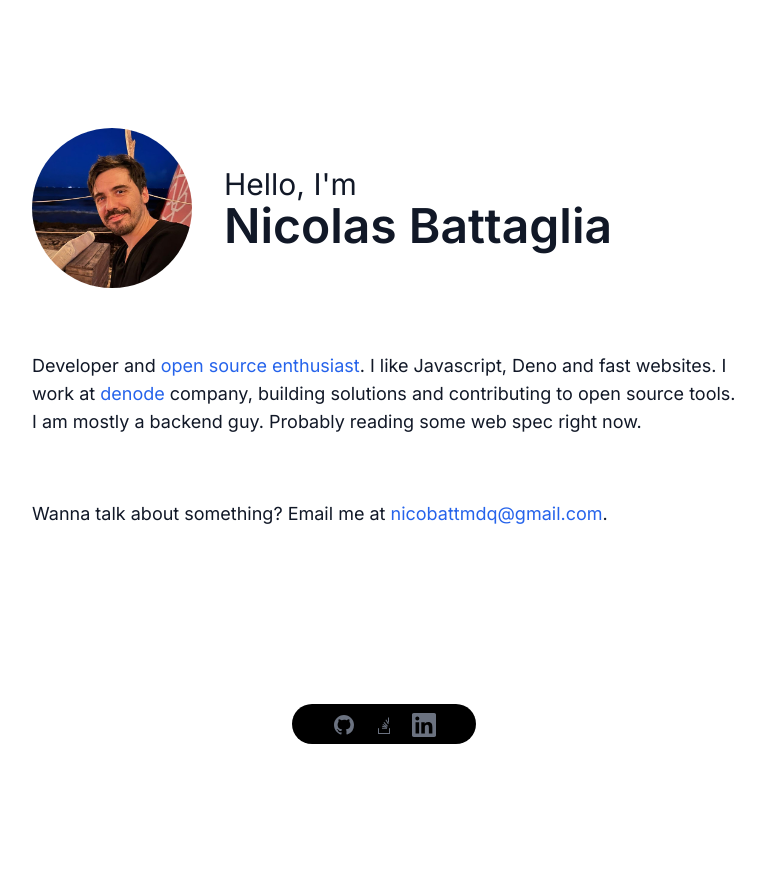
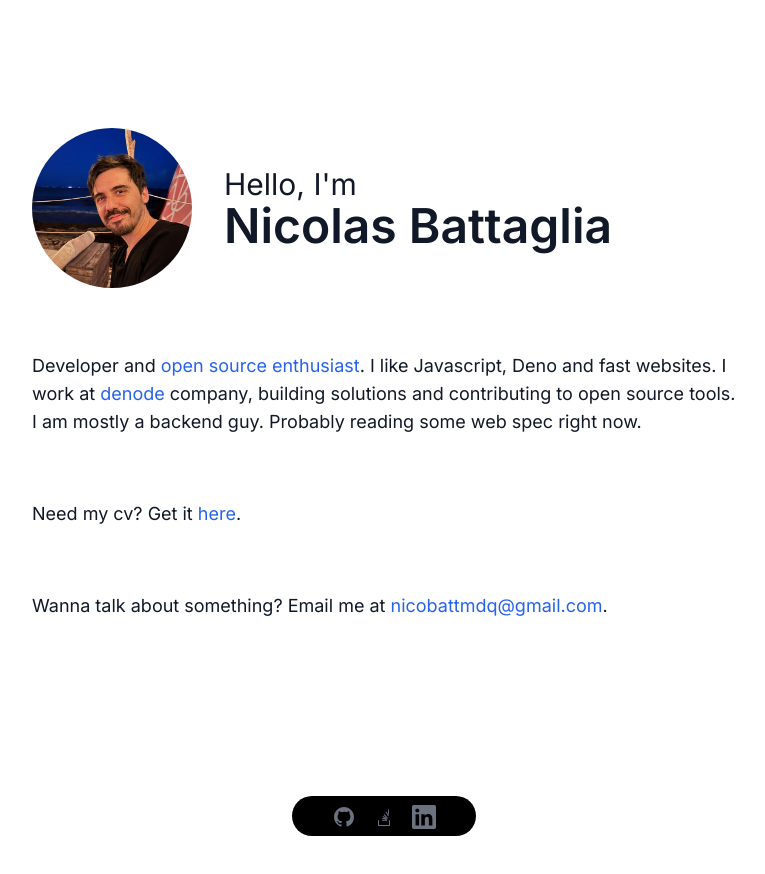
Before and after one commit to zk182/portfolio, a Next.js app: page / in a window 1280 px wide. Shown: the top 874 px of the page, without its empty margins (256-1021 px from the left). Before the commit the page ends 808 px from the top, so only its background shows below. Built offline with nearby package versions, Linux system fonts and the light colour scheme.

Commit message:
feat: Add cv

```diff
--- a/package.json
+++ b/package.json
@@ -1,6 +1,6 @@
 {
   "name": "cv",
-  "version": "0.1.1",
+  "version": "0.2.0",
   "private": true,
   "scripts": {
     "dev": "next dev",
--- a/src/app/components/Biography/bio.tsx
+++ b/src/app/components/Biography/bio.tsx
@@ -14,6 +14,11 @@ export default function Bio() {
 				mostly a backend guy. Probably reading some web spec right now.
 			</p>
 			<p className="mt-16">
+				Need my cv? Get it{' '}
+				<CustomLink href="https://nicobatt-cv.vercel.app/">here</CustomLink>
+				.
+			</p>
+			<p className="mt-16">
 				Wanna talk about something? Email me at{' '}
 				<CustomLink href="mailto:nicobattmdq@gmail.com">
 					nicobattmdq@gmail.com
```
Also changed, not shown: 1 other file (tests, documents, lock files or other folders).
